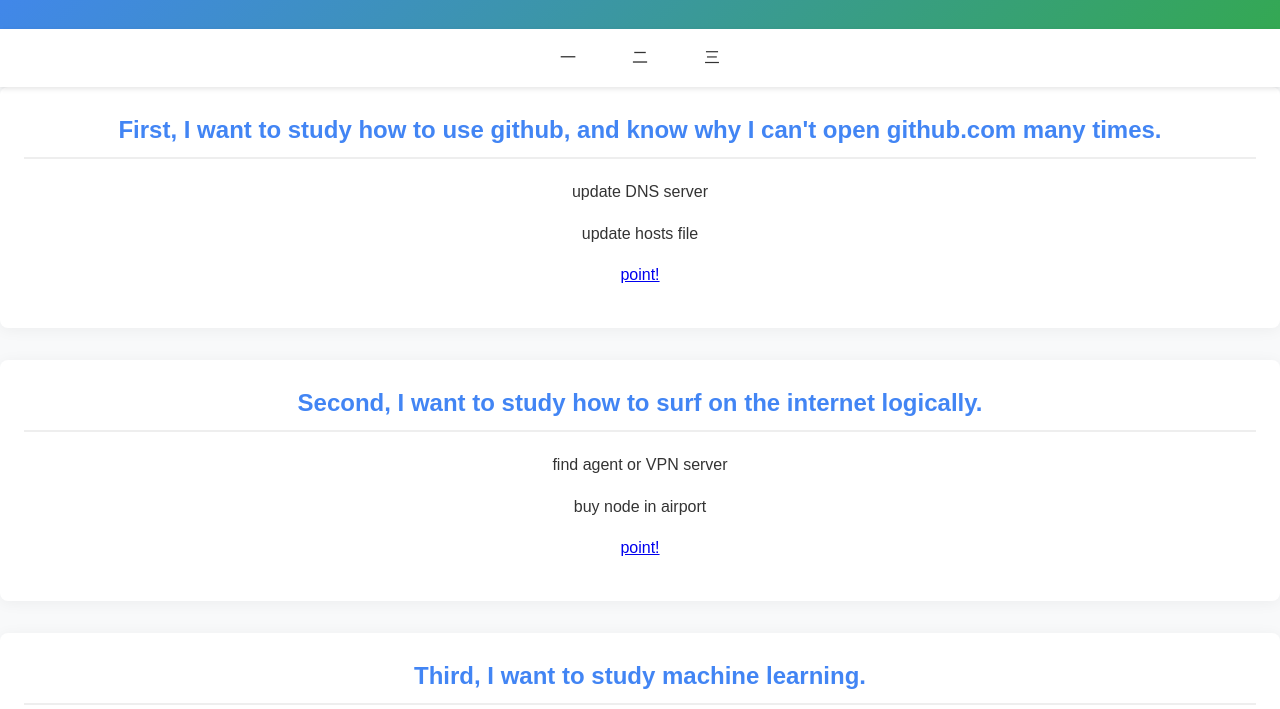
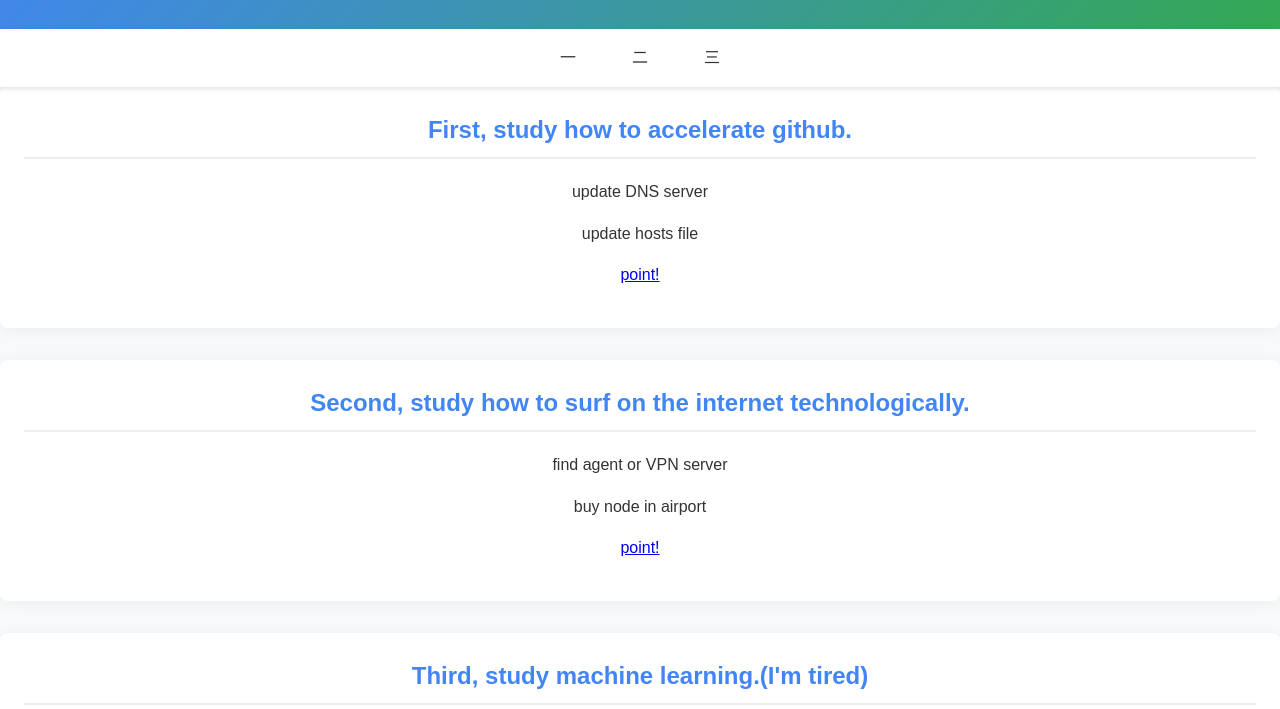
Before and after one commit to keep-discipline/just-to-study, a plain HTML site: page frontend/index.html in a window 1280 px wide. Shown: the part 91-800 px from the top of the page. Drawn offline with Linux system fonts and the light colour scheme.

Commit message:
optimize page

```diff
--- a/frontend/index.html
+++ b/frontend/index.html
@@ -19,19 +19,19 @@
         </ul>
     </nav>
     <section id = "one">
-        <h2 align = "center">First, I want to study how to use github, and know why I can't open github.com many times.</h1>
+        <h2 align = "center">First, study how to accelerate github.</h1>
         <p align = "center">update DNS server</p>
         <p align = "center">update hosts file</p>
         <p align = "center"><a href = "http://ffgithub.com/repo/299584778">point!</a></p>
     </section>
     <section id = "two">
-        <h2 align = "center">Second, I want to study how to surf on the internet logically.</h2>
+        <h2 align = "center">Second, study how to surf on the internet technologically.</h2>
         <p align = "center">find agent or VPN server</p>
         <p align = "center">buy node in airport</p>
         <p align = "center"><a href = "https://github.com/githubvpn007/v2rayNvpn" align = "center">point!</a></p>
     </section>
     <section id = "three">
-        <h2 align = "center">Third, I want to study machine learning.</h2>
+        <h2 align = "center">Third, study machine learning.(I'm tired)</h2>
         <p align = "center">difficult, b-station and watermelon book!</p>
     </section>
     <footer>
```
